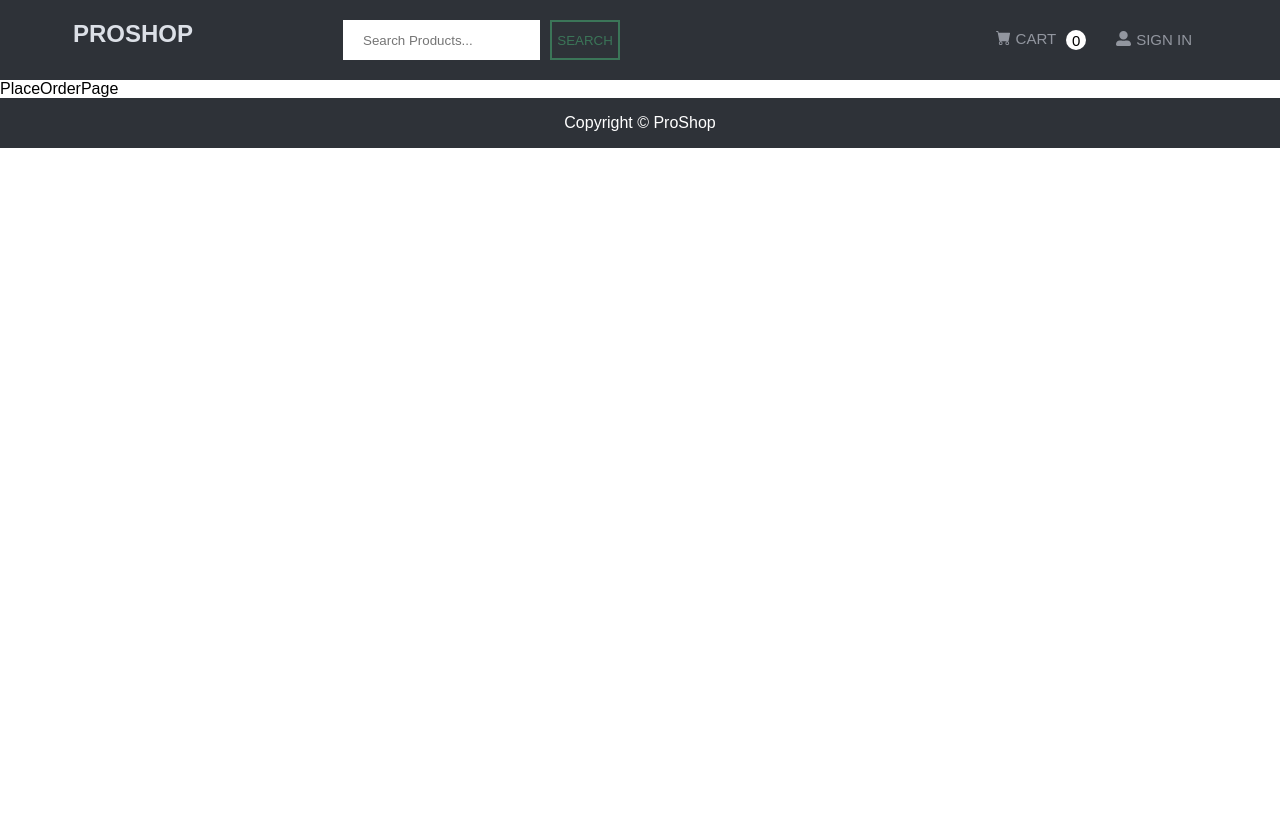
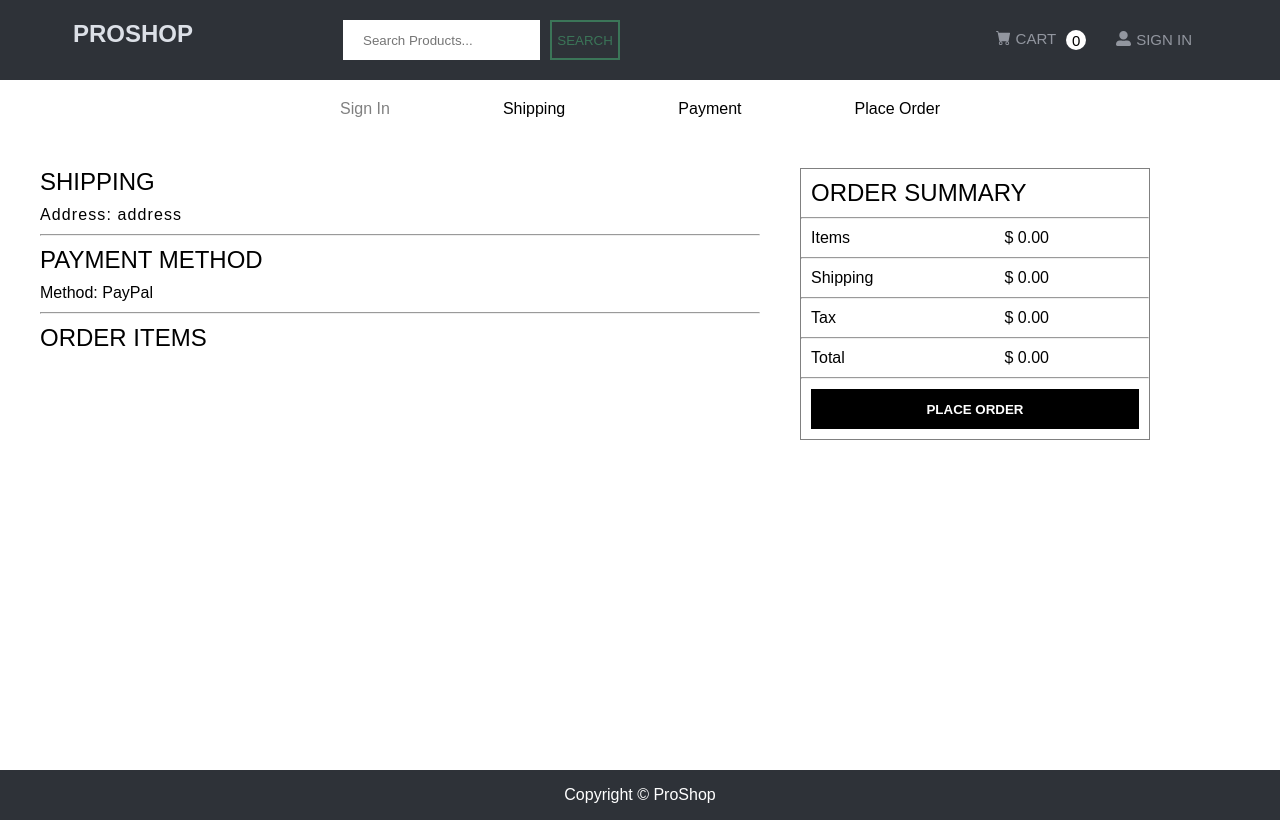
Before and after one commit to ritwikkr/proshop, a React (Create React App) app in the folder client/: page /order in a window 1280 px wide. Built offline with nearby package versions, Linux system fonts and the light colour scheme.

Commit message:
place order page completed

```diff
--- a/client/src/components/ProgressBar.js
+++ b/client/src/components/ProgressBar.js
@@ -2,7 +2,7 @@ import React from "react";
 import { useSelector } from "react-redux";
 import styled from "styled-components";
 
-function ProgressBar({ shipping, paymentMethod }) {
+function ProgressBar({ shipping, paymentMethod, placeOrder }) {
   const { data } = useSelector((state) => state.user);
   return (
     <Wrapper>
@@ -11,7 +11,7 @@ function ProgressBar({ shipping, paymentMethod }) {
           <li className={data ? "active" : null}>Sign In</li>
           <li className={shipping ? "active" : null}>Shipping</li>
           <li className={paymentMethod ? "active" : null}>Payment</li>
-          <li>Place Order</li>
+          <li className={placeOrder ? "active" : null}>Place Order</li>
         </ul>
       </div>
     </Wrapper>
--- a/client/src/pages/PlaceOrderPage.js
+++ b/client/src/pages/PlaceOrderPage.js
@@ -1,8 +1,90 @@
 import React from "react";
 import Wrapper from "../wrapper/PlaceOrderPageWrapper";
+import ProgressBar from "../components/ProgressBar";
+import { useSelector } from "react-redux";
 
 function PlaceOrderPage() {
-  return <Wrapper>PlaceOrderPage</Wrapper>;
+  const { data } = useSelector((state) => state.cart);
+  const totalItemPrice = data.reduce(
+    (acc, item) => acc + item.price * item.qty,
+    0
+  );
+  const totalTaxPrice = 0.08 * totalItemPrice;
+  return (
+    <Wrapper>
+      <div className="main">
+        <div className="proress-bar">
+          <ProgressBar shipping paymentMethod placeOrder />
+        </div>
+        <div className="body">
+          <div className="product-details">
+            <div className="shipping">
+              <h2 className="title">shipping</h2>
+              <p>Address: address</p>
+            </div>
+            <hr />
+            <div className="payment-method">
+              <h2 className="title">payment method</h2>
+              <p>Method: PayPal</p>
+            </div>
+            <hr />
+            <div className="order-items">
+              <h2 className="title">order items</h2>
+              <ul>
+                {data.map((item) => (
+                  <>
+                    <li>
+                      <div className="product-image">
+                        <img src={item.image} alt={item.name} />
+                      </div>
+                      <div className="product-title">
+                        <p>{item.name}</p>
+                      </div>
+                      <div className="product-qty">
+                        {item.qty} x $ {item.price} = $ {item.qty * item.price}
+                      </div>
+                    </li>
+                    <hr />
+                  </>
+                ))}
+              </ul>
+            </div>
+          </div>
+          <div className="order-summary">
+            <div className="title">
+              <h2>order summary</h2>
+            </div>
+            <hr />
+            <div className="body">
+              <div className="items">
+                <p>Items</p>
+                <p>$ {totalItemPrice.toFixed(2)}</p>
+              </div>
+              <hr />
+              <div className="shipping">
+                <p>Shipping</p>
+                <p>$ 0.00</p>
+              </div>
+              <hr />
+              <div className="tax">
+                <p>Tax</p>
+                <p>$ {totalTaxPrice.toFixed(2)}</p>
+              </div>
+              <hr />
+              <div className="total">
+                <p>Total</p>
+                <p>$ {(totalItemPrice + totalTaxPrice).toFixed(2)}</p>
+              </div>
+              <hr />
+              <div className="btn">
+                <button>place order</button>
+              </div>
+            </div>
+          </div>
+        </div>
+      </div>
+    </Wrapper>
+  );
 }
 
 export default PlaceOrderPage;
--- a/client/src/wrapper/PlaceOrderPageWrapper.js
+++ b/client/src/wrapper/PlaceOrderPageWrapper.js
@@ -1,5 +1,101 @@
 import styled from "styled-components";
 
-const Wrapper = styled.div``;
+const Wrapper = styled.div`
+  min-height: calc(100vh - 130px);
+  .main {
+    width: 1200px;
+    margin: auto;
+    .progress-bar {
+      width: 600px;
+      margin: 20px auto;
+    }
+    > .body {
+      margin-top: 50px;
+      display: flex;
+      .product-details {
+        width: 60%;
+        .shipping {
+          .title {
+            text-transform: uppercase;
+            font-weight: lighter;
+            margin-bottom: 10px;
+          }
+          p {
+            letter-spacing: 1.1px;
+          }
+        }
+        hr {
+          margin: 10px 0;
+        }
+        .payment-method {
+          .title {
+            text-transform: uppercase;
+            font-weight: lighter;
+            margin-bottom: 10px;
+          }
+        }
+        .order-items {
+          .title {
+            text-transform: uppercase;
+            font-weight: lighter;
+            margin-bottom: 10px;
+          }
+          ul {
+            li {
+              display: flex;
+              align-items: center;
+              justify-content: space-between;
+              list-style: none;
+              .product-image {
+                width: 80px;
+                img {
+                  border-radius: 10px;
+                  width: 100%;
+                  height: 100%;
+                }
+              }
+            }
+          }
+        }
+      }
+      .order-summary {
+        border: 1px solid gray;
+        height: fit-content;
+        margin-left: 40px;
+        width: 350px;
+        .title {
+          padding: 10px;
+          text-transform: uppercase;
+          h2 {
+            font-weight: lighter;
+          }
+        }
+        .body {
+          .items,
+          .shipping,
+          .tax,
+          .total {
+            display: flex;
+            justify-content: space-between;
+            padding: 10px 100px 10px 10px;
+          }
+          .btn {
+            padding: 10px;
+            button {
+              cursor: pointer;
+              border: none;
+              height: 40px;
+              font-weight: 600;
+              width: 100%;
+              background-color: black;
+              color: white;
+              text-transform: uppercase;
+            }
+          }
+        }
+      }
+    }
+  }
+`;
 
 export default Wrapper;
```
